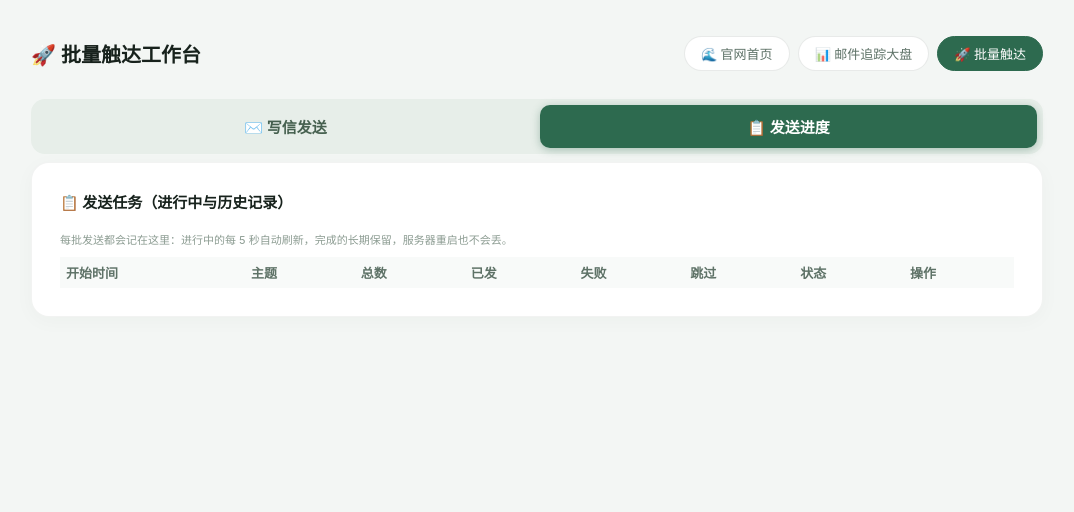
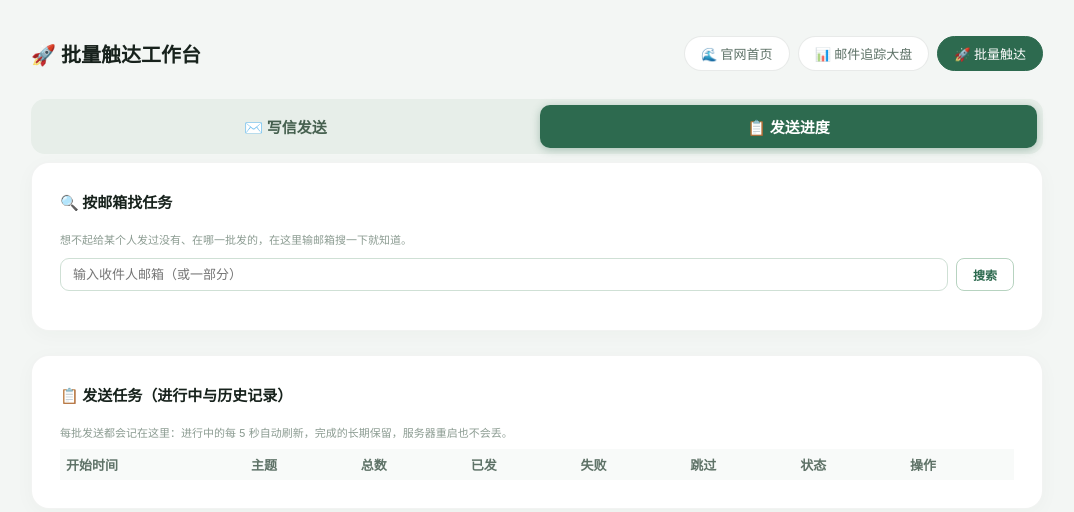
Before and after one commit to yanxinc07-lab/mail-tracker, a FastAPI app: page /progress in a window 1280 px wide. Shown: the top 512 px of the page, without its empty margins (103-1177 px from the left). Run offline with FastAPI, Linux system fonts and the light colour scheme; lists and menus that the app fills with data are empty; some libraries are stand-ins or nearby versions.

Commit message:
fix8: global recipient search, label fixes

```diff
--- a/templates/progress.html
+++ b/templates/progress.html
@@ -347,7 +347,7 @@
       setInterval(loadTaskList, 5000);
     }
 
-    const TASK_STATUS_LABEL = { running: "🟢 进行中", paused: "⏸ 已暂停", done: "✅ 已完成", stopped: "⏹ 已停止", failed: "❌ 失败", interrupted: "⚠️ 已中断", continued: "↪️ 已续发" };
+    const TASK_STATUS_LABEL = { running: "🟢 进行中", paused: "⏸ 已暂停", done: "✅ 已完成", stopped: "⏹ 已终止", failed: "❌ 失败", interrupted: "⚠️ 已中断", continued: "↪️ 已续发" };
 
     async function loadTaskList() {
       const tbody = document.getElementById("taskListBody");
@@ -368,7 +368,7 @@
           statusCell += `<div style="margin-top:5px; background:#E7EEE9; border-radius:6px; height:8px; width:110px; overflow:hidden;"><div style="height:100%; width:${pct}%; background:#2D6A4F;"></div></div><div style="font-size:11px; color:#5E7267; margin-top:3px;">已处理 ${doneN}/${t.total} · ${pct}%</div>`;
         }
         let acts = `<button type="button" class="task-act-btn" onclick="event.stopPropagation(); openTaskDetail('${t.id}')">明细</button>`;
-        if (["interrupted", "failed", "stopped", "done"].includes(t.status)) {
+        if (["interrupted", "failed", "stopped"].includes(t.status)) {
           acts += ` <button type="button" class="task-act-btn" onclick="event.stopPropagation(); continueTask('${t.id}')">继续发送</button>`;
         }
         if (["running", "paused", "interrupted", "failed"].includes(t.status)) {
@@ -429,7 +429,6 @@
           tdRecipients = data.recipients.map(r => r.email);
           tdExpanded = false;
           html += '<div style="display:flex; gap:8px; align-items:center; flex-wrap:wrap; margin-bottom:8px;">'
-            + '<input type="text" id="tdSearch" placeholder="🔍 输入邮箱关键词找人" style="flex:1; min-width:160px; border:1.5px solid #CFE0D5; border-radius:9px; padding:6px 10px; font-size:13px;" oninput="renderTdList()" />'
             + '<button type="button" class="task-act-btn" onclick="copyTdList()">📋 复制名单</button></div>';
           html += '<div id="tdSummary" style="font-size:12px; color:#5E7267; margin-bottom:8px;"></div>';
           html += '<div id="tdList"></div>';
@@ -449,8 +448,7 @@
       const box = document.getElementById("tdList");
       const sum = document.getElementById("tdSummary");
       if (!box) return;
-      const kw = (document.getElementById("tdSearch")?.value || "").trim().toLowerCase();
-      const filtered = kw ? tdRecipients.filter(e => e.toLowerCase().includes(kw)) : tdRecipients;
+      const filtered = tdRecipients;
       const shown = tdExpanded ? filtered : filtered.slice(0, TD_PAGE);
       let html = '<div style="display:flex; flex-wrap:wrap; gap:6px;">';
       shown.forEach(e => {
@@ -461,7 +459,7 @@
         html += `<button type="button" class="task-act-btn" style="margin-top:10px;" onclick="tdExpanded = true; renderTdList();">显示全部（共 ${filtered.length} 位）</button>`;
       }
       box.innerHTML = html;
-      if (sum) sum.innerText = "这一批共 " + tdRecipients.length + " 位收件人" + (kw ? "，搜到 " + filtered.length + " 位" : "") + (shown.length < filtered.length ? "，先显示前 " + shown.length + " 位" : "");
+      if (sum) sum.innerText = "这一批共 " + tdRecipients.length + " 位收件人" + (shown.length < filtered.length ? "，先显示前 " + shown.length + " 位" : "");
     }
 
     function copyTdList() {
@@ -502,6 +500,35 @@
       } catch (e) { alert("终止失败：" + e); }
     }
 
+    const SEND_STATUS_LABEL = { sent: "✅ 已发送", failed: "❌ 发送失败", pending: "❔ 状态不明" };
+
+    async function searchRecipient() {
+      const q = (document.getElementById("recipientSearch")?.value || "").trim();
+      const box = document.getElementById("recipientSearchResult");
+      if (q.length < 2) { box.innerHTML = '<div style="color:#C62828; font-size:13px;">至少输入 2 个字符再搜。</div>'; return; }
+      box.innerHTML = '<div style="color:#78909C; font-size:13px;">搜索中…</div>';
+      try {
+        const resp = await fetch("/api/tasks/search-recipient?q=" + encodeURIComponent(q), { headers: await authHeaders() });
+        const data = await resp.json();
+        if (!resp.ok) { box.innerHTML = '<div style="color:#C62828; font-size:13px;">' + (data.detail || "搜索失败") + '</div>'; return; }
+        if (!data.matches || data.matches.length === 0) {
+          box.innerHTML = '<div style="color:#78909C; font-size:13px;">没有给包含“' + q + '”的邮箱发过。</div>';
+          return;
+        }
+        let html = '<table style="width:100%; border-collapse:collapse; font-size:13px;"><thead><tr style="text-align:left; color:#546E7A;"><th style="padding:5px;">收件人</th><th style="padding:5px;">在哪一批</th><th style="padding:5px;">发送时间</th><th style="padding:5px;">状态</th><th style="padding:5px;">打开</th></tr></thead><tbody>';
+        data.matches.forEach(m => {
+          const taskCell = m.task_id
+            ? `<a href="javascript:void(0)" style="color:#2D6A4F; font-weight:700;" onclick="openTaskDetail('${m.task_id}')">${m.task_subject || "(无标题)"}</a><div style="font-size:11px; color:#7A8B81;">${m.task_created_at ? new Date(m.task_created_at).toLocaleString() : ""}${m.legacy ? " · 旧任务按时间匹配" : ""}</div>`
+            : '<span style="color:#78909C;">单封发送（不在批次里）</span>';
+          html += `<tr style="border-top:1px solid #EEF3F0;"><td style="padding:5px;">${m.recipient}</td><td style="padding:5px;">${taskCell}</td><td style="padding:5px;">${m.send_time ? new Date(m.send_time).toLocaleString() : "-"}</td><td style="padding:5px;">${SEND_STATUS_LABEL[m.status] || m.status}</td><td style="padding:5px;">${m.open_count > 0 ? "👀 ×" + m.open_count : "-"}</td></tr>`;
+        });
+        html += '</tbody></table>';
+        box.innerHTML = html;
+      } catch (e) {
+        box.innerHTML = '<div style="color:#C62828; font-size:13px;">搜索失败：' + e + '</div>';
+      }
+    }
+
     window.addEventListener('DOMContentLoaded', initAuth);
   </script>
 </head>
@@ -520,6 +547,16 @@
     <div class="sub-nav">
       <a href="/outreach" class="sub-tab">✉️ 写信发送</a>
       <a href="/progress" class="sub-tab active">📋 发送进度</a>
+    </div>
+
+    <div class="card">
+      <div class="section-title"><span>🔍 按邮箱找任务</span></div>
+      <span class="help-hint">想不起给某个人发过没有、在哪一批发的，在这里输邮箱搜一下就知道。</span>
+      <div style="display:flex; gap:8px; align-items:center; flex-wrap:wrap; margin-top:8px;">
+        <input type="text" id="recipientSearch" placeholder="输入收件人邮箱（或一部分）" style="flex:1; min-width:200px; border:1.5px solid #CFE0D5; border-radius:9px; padding:8px 12px; font-size:13px;" onkeydown="if (event.key === 'Enter') searchRecipient()" />
+        <button type="button" class="task-act-btn" style="padding:7px 16px;" onclick="searchRecipient()">搜索</button>
+      </div>
+      <div id="recipientSearchResult" style="margin-top:10px;"></div>
     </div>
 
     <div class="card">
```
